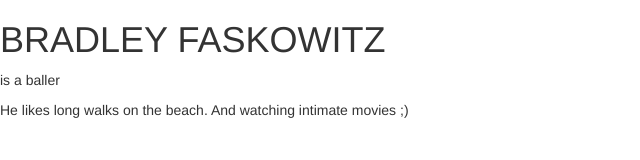
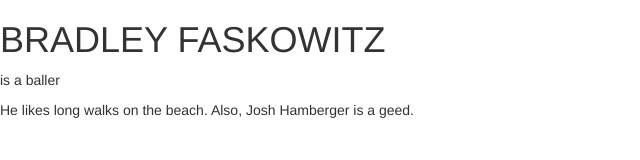
Before and after one commit to faskowbn/faskowbn.github.io, a plain HTML site: page index.html in a window 1280 px wide. Shown: the full height of the page, 0-640 px from the left. Drawn offline with nearby package versions, Linux system fonts and the light colour scheme.

Commit message:
Adding lines

```diff
--- a/index.html
+++ b/index.html
@@ -10,6 +10,6 @@
 <body>
   <h1>BRADLEY FASKOWITZ</h1>
   <p>is a baller</p>
-  <p>He likes long walks on the beach. And watching intimate movies ;) </p>
+  <p>He likes long walks on the beach. Also, Josh Hamberger is a geed. </p>
 </body>
 </html>
```
